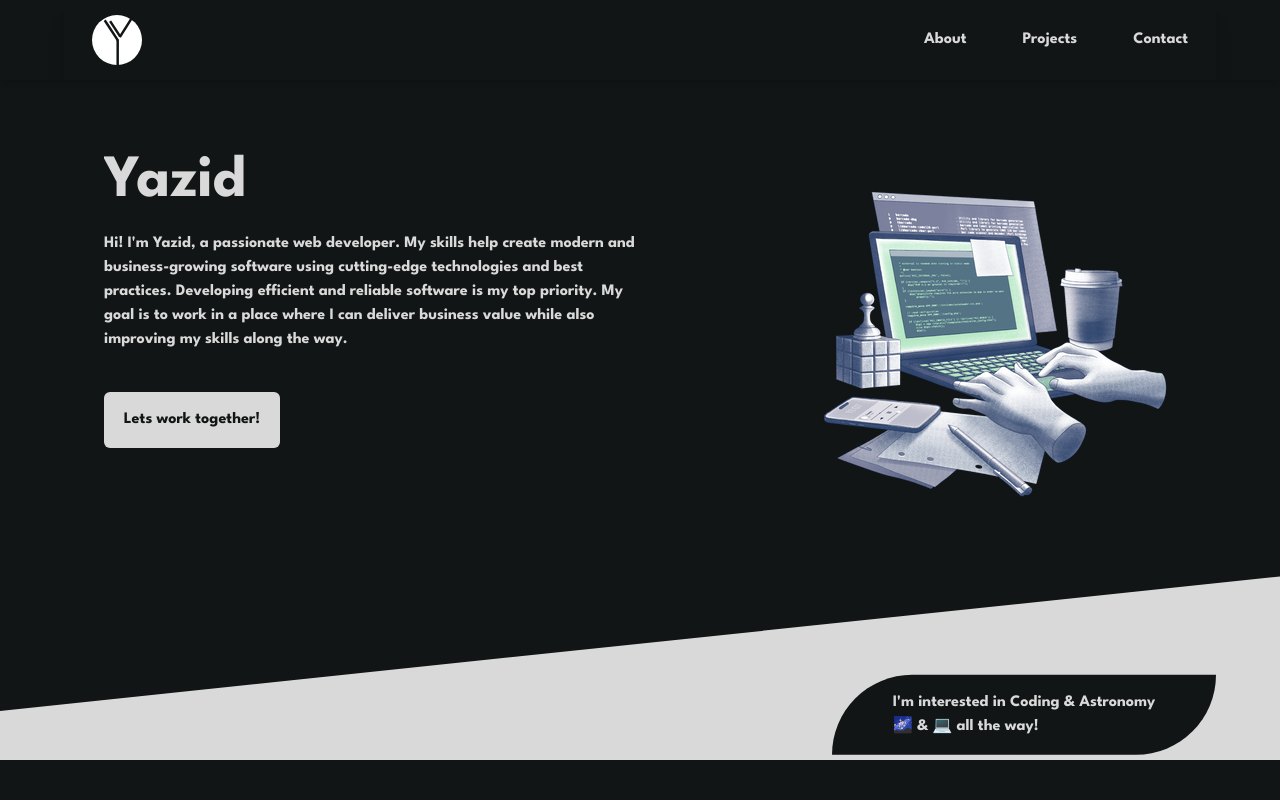
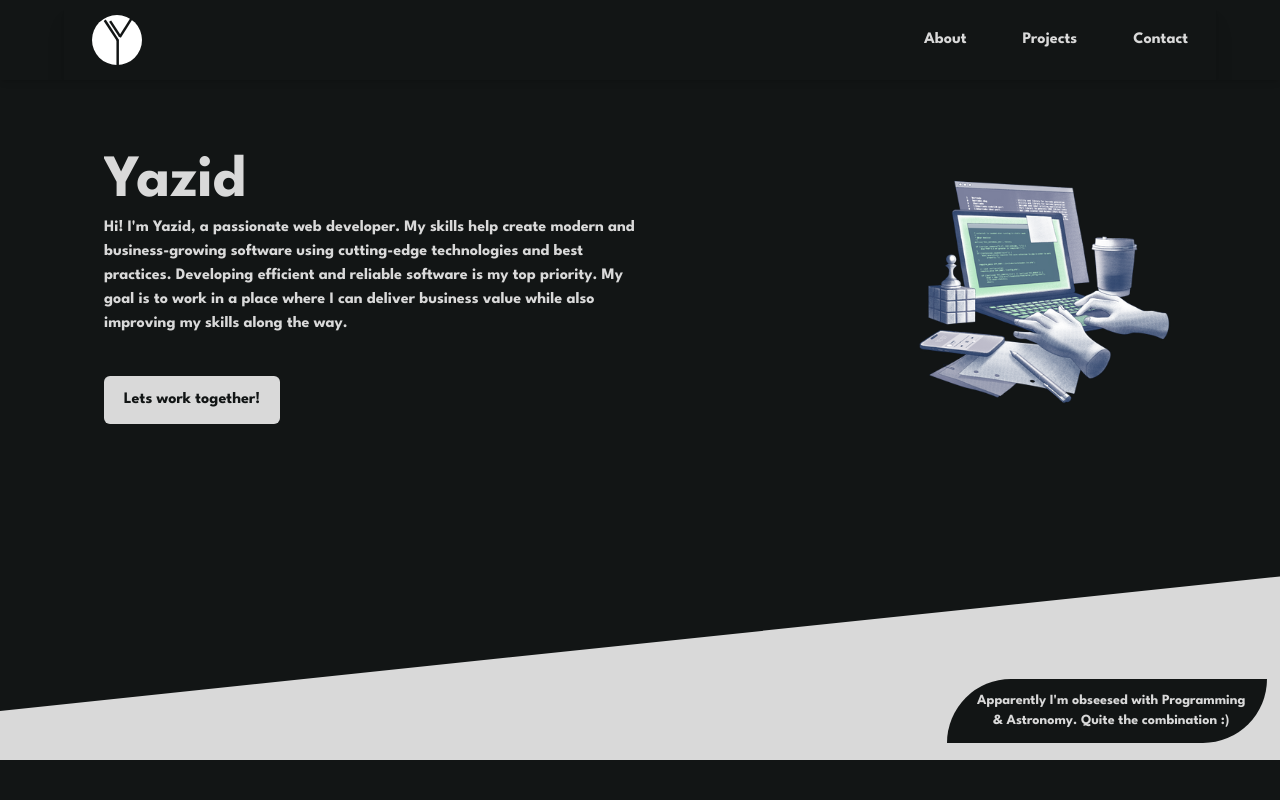
Before and after one commit to Yazid04/Yazid-portfolio.github.io, a React (Create React App) app: page / in a window 1280 px wide. Shown: the top 800 px of the page. Built offline with nearby package versions, Linux system fonts and the light colour scheme.

Commit message:
adjust mini UI issues for better UI experience

```diff
--- a/src/pages/Home/Hero.jsx
+++ b/src/pages/Home/Hero.jsx
@@ -20,13 +20,13 @@ const Hero = () => {
   return (
     <animated.div style={fadeIn} className="relative w-full h-[81vh] bg-light font-LeagueSpartan text-dark mt-28 overflow-hidden md:bg-dark md:text-light">
       <div className="hidden md:block absolute -bottom-36 left-0 w-[200rem] h-48 bg-light transform origin-bottom-left -rotate-6"></div>
-      <div style={styles} className="hidden md:grid bg-dark w-96 h-20 place-content-center text-light absolute bottom-[5%] lg:bottom-[1%] right-[5%] translate-y-[1%] z-20 ">
-        <p>I'm interested in Coding & Astronomy</p>
-        <p>🌌 & 💻 all the way!</p>
+      <div style={styles} className="hidden md:grid text-center pl-2 h-16 bg-dark w-80 place-content-center text-light absolute bottom-[3%] lg:bottom-[3%] right-[1%] translate-y-[3%] z-20 ">
+        <p className="text-sm">Apparently I'm obseesed with Programming</p>
+        <p className="text-sm">& Astronomy. Quite the combination :)</p>
       </div>
-      <div className="w-full h-full flex justify-between items-start px-10 max-w-6xl mx-auto">
-        <div className="flex-1 mt-20 flex flex-col justify-start md:mt-10 lg:md-20">
-          <div className="mb-5">
+      <div className="w-full h-full mt-20 flex justify-between items-start px-10 max-w-6xl mx-auto md:mt-10 lg:md-20">
+        <div className="flex-1 flex flex-col justify-start">
+          <div className="mb-1">
             <h1 className="overflow-hidden text-6xl">Yazid</h1>
           </div>
           <div className="mb-10">
@@ -39,13 +39,13 @@ const Hero = () => {
               the way.
             </p>
           </div>
-          <button className="w-44 h-14 rounded-md bg-dark text-light md:bg-light md:text-dark">
+          <button className="w-40 h-14 grid place-content-center rounded-md bg-dark text-light md:bg-light md:text-dark md:h-12 md:w-44">
             Lets work together!
           </button>
         </div>
 
-        <div className="flex-1 mt-10 md:mt-5 lg:mt-10 overflow-hidden h-96 hidden md:flex md:justify-end md:items-start">
-          <img src={codingImg} alt="coder illustrator" />
+        <div className="flex-1 overflow-hidden hidden h-min md:flex md:justify-end md:items-center">
+          <img src={codingImg} alt="coder illustrator" className="w-1/2 h-1/2" />
         </div>
       </div>
     </animated.div>
--- a/src/pages/Home/Projects.jsx
+++ b/src/pages/Home/Projects.jsx
@@ -31,7 +31,7 @@ const Projects = () => {
   return (
     <section className="w-full h-min text-light font-LeagueSpartan">
       <div className="w-11/12 mx-auto p-10 grid place-content-center">
-        <h2 className="text-4xl">My projects</h2>
+        <h2 className="text-4xl">My Work</h2>
       </div>
       {projects.map(project => {
         const { title, description, image, id } = project;
```
